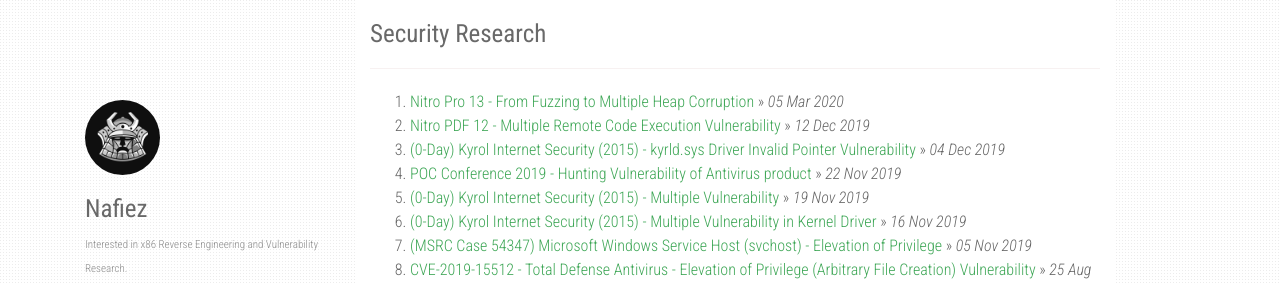
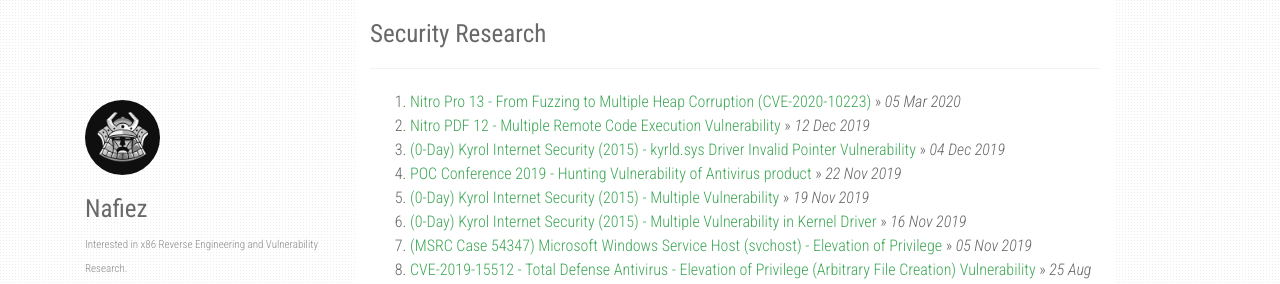
Before and after one commit to FazliMolaJan/nafiez.github.io, a Jekyll site: the page built from index.html, in a window 1280 px wide. Shown: the top 284 px of the page. Built offline with Jekyll 4.4.1, drawn with Linux system fonts in a browser that asks for light colours; nearby versions of some CDN libraries; the list of posts is cut into pages by our own code.

Commit message:
Update 2020-03-05-fuzzing-heap-corruption-nitro-pdf-vulnerability.md

````diff
--- a/_posts/2020-03-05-fuzzing-heap-corruption-nitro-pdf-vulnerability.md
+++ b/_posts/2020-03-05-fuzzing-heap-corruption-nitro-pdf-vulnerability.md
@@ -1,6 +1,6 @@
 ---
 layout: post
-title:  "Nitro Pro 13 - From Fuzzing to Multiple Heap Corruption"
+title:  "Nitro Pro 13 - From Fuzzing to Multiple Heap Corruption (CVE-2020-10223)"
 date:   2020-03-05 18:00:03 +0800
 categories: [security, vulnerability, corruption, fuzzing]
 ---
@@ -399,4 +399,5 @@ Mar 3, 2020 - Vendor acked with following update "I have nominated you for a bug
 Mar 3, 2020 - Received bounty from vendor with following message "“Nitro says Thank You for helping us secure our products (JBIG2) $50.00 (Amazon Gift Card)" <--- I'm not into bounty kind of stuff but What a joke LOL~
 Mar 3, 2020 - Nitro released new version (13.13.2.242) https://www.gonitro.com/nps/product-details/release-notes
 Mar 5, 2020 - Published writeup. Next is to request CVE as vendor don't provide any of it.
+Mar 9, 2020 - [UPDATE] CVE assigned, CVE-2020-10223
 ```
````
